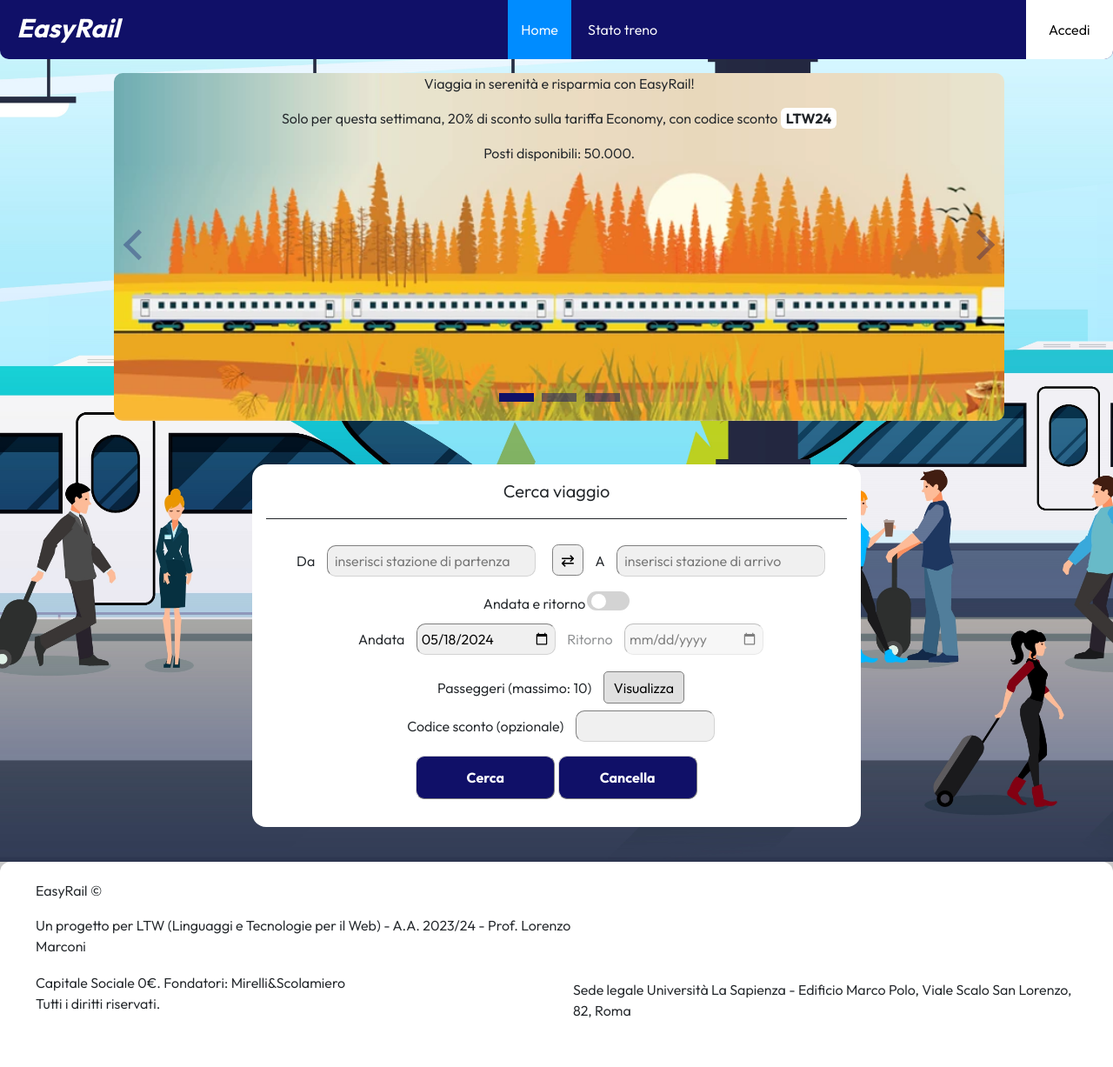
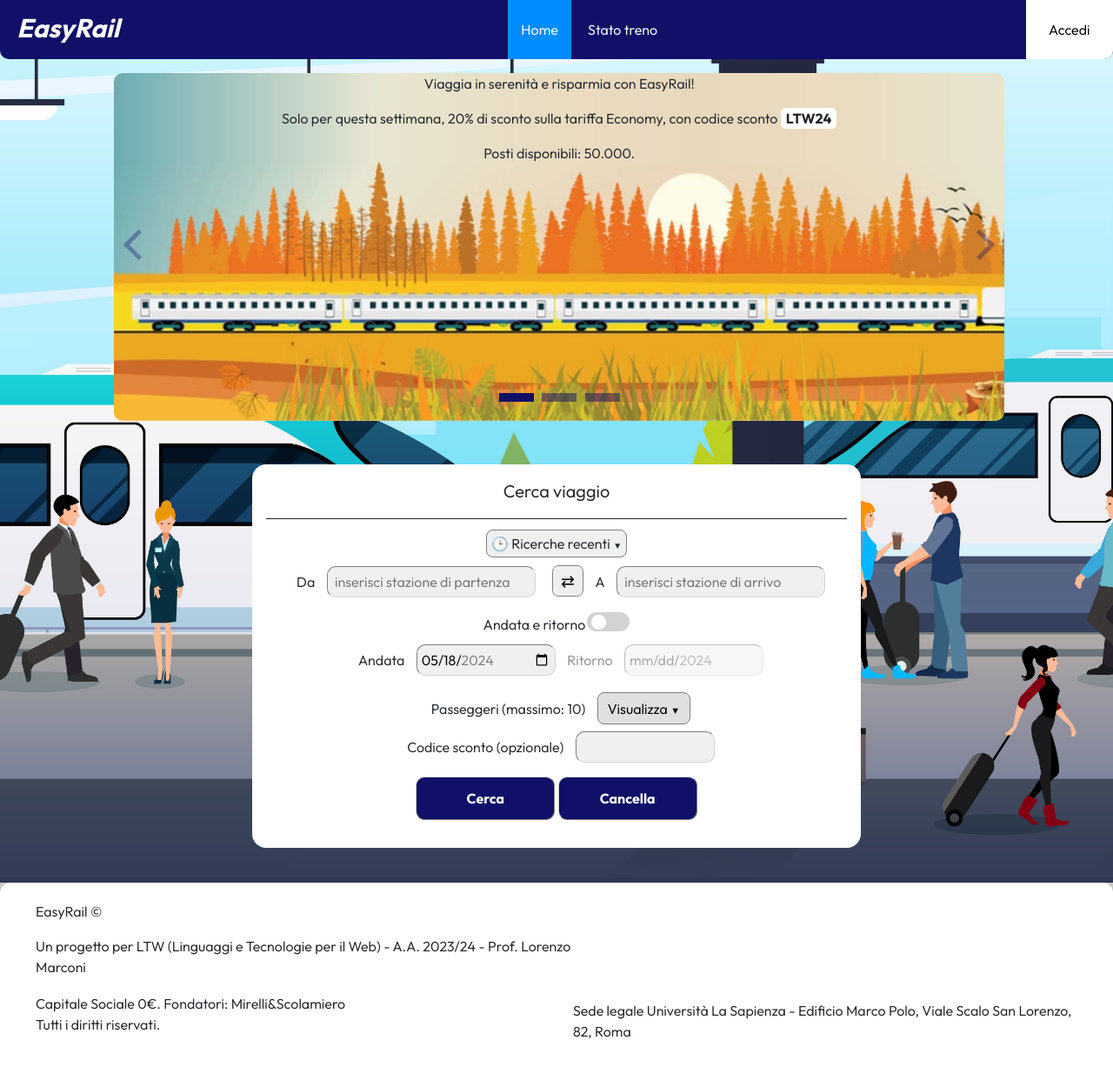
Before and after one commit to Daddo172/LTW-EasyRail, a PHP site: page /HomePage.php in a window 1280 px wide. Shown: the whole page at 87% size. Before the commit the page ends 1170 px from the top, so only its background shows below. Run offline with PHP 8.4, Linux system fonts and the light colour scheme; some libraries are stand-ins or nearby versions.

Commit message:
Add files via upload

```diff
--- a/EasyRail/HomePage.php
+++ b/EasyRail/HomePage.php
@@ -115,6 +115,7 @@ unset($_SESSION['stato']);
 		<form action="formand.php" style="min-width:45%;" method="post" onsubmit="return (validaStz() && validaPass());" autocomplete="off" name="form" id="form" style="margin-bottom: 90px;">
 			<div class="formhead">Cerca viaggio</div>
 			<p><div class="table-responsive-lg">
+				<span class="ricercherecenti">&#128338; Ricerche recenti <span style="font-size: 10px;">&#9660;</span></span><br>
 					<label for="part">Da</label>
 					<input list="stazioni" name="part" id="part" maxlength="27" placeholder=" inserisci stazione di partenza">
 					<button onclick="swap()" class="swap" type="button">&rlarr;</button>
@@ -143,22 +144,22 @@ unset($_SESSION['stato']);
 			</div>
 			<p>
 				<label for="dataAnd">Andata</label>
-				<input oninput="vincoliDate()" type="date" name="dataAnd" id="dataAnd" style="width: 160px; margin-right: 0px;">
+				<input type="date" name="dataAnd" id="dataAnd" oninput="vincoliDate()" max="2024-08-31" style="width: 160px; margin-right: 0px;">
 				<span style="display: inline-block; margin-top: 4px;">
 				<label for="dataRit" id="lr" style="margin-left: 0px; opacity: 0.5;">Ritorno</label>
-				<input oninput="vincoliDate()" type="date" name="dataRit" id="dataRit" style="width: 160px; opacity: 0.5;">
+				<input type="date" name="dataRit" id="dataRit" oninput="vincoliDate()" max="2024-08-31" readonly disabled style="width: 160px; opacity: 0.5;">
 				</span>
 			</p>
 			<label name="pass">Passeggeri (massimo: 10)</label>
-			<div class="dropdown" style="padding: 5px; border: solid 1px gray; border-radius: 5px; background-color: rgb(224, 224, 224);">
-				<button class="dropbtn" type="button" name="pass" id="pass" style="background-color: rgb(224, 224, 224);">Visualizza</button>
-				<div class="dropdown-content2" style="padding: 12px; border-radius: 10px;">
+			<div class="dropdown" style="padding: 5px; border: solid 1px gray; border-radius: 8px; background-color: rgb(224, 224, 224);">
+				<button class="dropbtn" type="button" name="pass" id="pass" style="background-color: rgb(224, 224, 224); cursor: default;">Visualizza <span style="font-size: 11px;">&#9660;</span></button>
+				<div class="dropdown-content2">
 					<table>
 						<tr>
 							<td><label for="adt">Adulti</label></td>
 							<td>
 								<button type="button" onclick="subAdt()" class="addSubPass">-</button>
-								<input type="number" name="adt" id="adt" readonly value="0" style="width: 50px; border: hidden; background-color: rgb(224, 224, 224); text-align: center;" required>
+								<input type="number" name="adt" id="adt" readonly value="1" style="width: 50px; border: hidden; background-color: rgb(224, 224, 224); text-align: center;" required>
 								<button type="button" onclick="addAdt()" class="addSubPass">+</button>
 							</td>
 						</tr>
@@ -181,7 +182,7 @@ unset($_SESSION['stato']);
 			<p>
 				<div style="text-align: center;">
 				<input class="button" type="submit" value="Cerca" id="cerca">
-				<input class="button" type="reset" value="Cancella" id="cancella">
+				<input class="button" type="reset" value="Cancella" id="cancella" onclick="cancellaErr()">
 				</div>
 			<p>
 		</form>
--- a/EasyRail/stile.css
+++ b/EasyRail/stile.css
@@ -59,6 +59,13 @@ form {
 	background-color: white;
 	border-bottom-style: solid; border-width: 1px;
 	padding: 0px 0px 16px 0px;
+}
+.ricercherecenti {
+	padding: 5px;
+	background-color: rgb(240, 240, 240);
+	border: solid 1px gray;
+	border-radius: 8px;
+	cursor: pointer;
 }
 label {
 	padding: 10px 10px 0px 10px;
@@ -187,6 +194,8 @@ footer {
 	position: absolute;
 	left: -160px;
 	top: 37px;
+	padding: 12px;
+	border-radius: 10px;
 	background-color: #f9f9f9;
 	min-width: min-content;
 	max-width: max-content;
```
